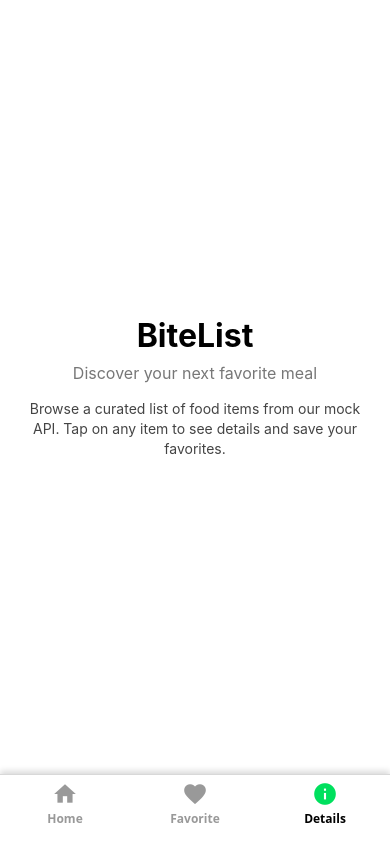
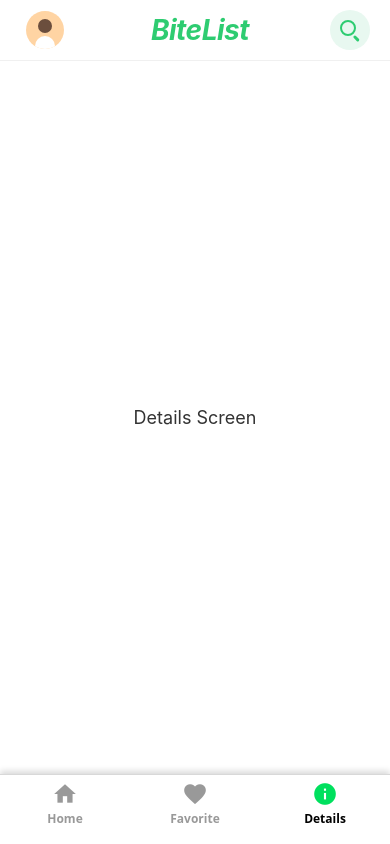
Before and after one commit to RiteshDev99/BiteList, a React Native app: screen /Details in a window 390 px wide. Built offline with nearby package versions, Linux system fonts and the light colour scheme.

Commit message:
Refactor screens to integrate TopBar component and update layout styles

```diff
--- /dev/null
+++ b/src/components/TopBar.tsx
@@ -0,0 +1,163 @@
+import React from 'react';
+import {
+  View,
+  Text,
+  TouchableOpacity,
+  StyleSheet,
+  StatusBar,
+  Platform,
+} from 'react-native';
+import { useSafeAreaInsets } from 'react-native-safe-area-context';
+
+interface TopBarProps {
+  onProfilePress?: () => void;
+  onSearchPress?: () => void;
+}
+
+const TopBar: React.FC<TopBarProps> = ({ onProfilePress, onSearchPress }) => {
+  const insets = useSafeAreaInsets();
+
+  return (
+    <>
+      <StatusBar barStyle="dark-content" backgroundColor="#000000" />
+
+      <View style={[styles.container, { paddingTop: insets.top }]}>
+        <View style={styles.content}>
+          <TouchableOpacity
+            onPress={onProfilePress}
+            activeOpacity={0.7}
+            style={styles.profileButton}
+          >
+            <View style={styles.avatar}>
+              <View style={styles.avatarHead} />
+              <View style={styles.avatarBody} />
+            </View>
+          </TouchableOpacity>
+          <Text style={styles.title}>
+            <Text style={styles.titleBite}>Bite</Text>
+            <Text style={styles.titleList}>List</Text>
+          </Text>
+
+          <TouchableOpacity
+            onPress={onSearchPress}
+            activeOpacity={0.7}
+            style={styles.searchButton}
+          >
+            <View style={styles.searchIcon}>
+              <View style={styles.searchCircle} />
+              <View style={styles.searchHandle} />
+            </View>
+          </TouchableOpacity>
+        </View>
+      </View>
+    </>
+  );
+};
+
+const styles = StyleSheet.create({
+  container: {
+    backgroundColor: '#FFFFFF',
+    borderBottomWidth: 1,
+    borderBottomColor: '#F0F0F0',
+    ...Platform.select({
+      ios: {
+        shadowColor: '#000',
+        shadowOffset: { width: 0, height: 2 },
+        shadowOpacity: 0.05,
+        shadowRadius: 3,
+      },
+      android: {
+        elevation: 2,
+      },
+    }),
+  },
+  content: {
+    flexDirection: 'row',
+    alignItems: 'center',
+    justifyContent: 'space-between',
+    paddingHorizontal: 20,
+    paddingVertical: 12,
+    height: 60,
+  },
+  profileButton: {
+    width: 50,
+    height: 50,
+    justifyContent: 'center',
+    alignItems: 'center',
+  },
+  avatar: {
+    width: 38,
+    height: 38,
+    backgroundColor: '#FFD4A3',
+    borderRadius: 22,
+    justifyContent: 'center',
+    alignItems: 'center',
+    overflow: 'hidden',
+  },
+  avatarHead: {
+    width: 14,
+    height: 14,
+    backgroundColor: '#6B4E3D',
+    borderRadius: 7,
+    position: 'absolute',
+    top: 8,
+  },
+  avatarBody: {
+    width: 20,
+    height: 13,
+    backgroundColor: '#FFFFFF',
+    borderTopLeftRadius: 12,
+    borderTopRightRadius: 12,
+    position: 'absolute',
+    bottom: 0,
+  },
+  title: {
+    fontSize: 28,
+    fontWeight: '700',
+    letterSpacing: -0.5,
+  },
+  titleBite: {
+    color: '#2ECC71',
+    fontStyle: 'italic',
+  },
+  titleList: {
+    color: '#2ECC71',
+    fontStyle: 'italic',
+  },
+  searchButton: {
+    width: 40,
+    height: 40,
+    backgroundColor: '#E8F8F0',
+    borderRadius: 25,
+    justifyContent: 'center',
+    alignItems: 'center',
+  },
+  searchIcon: {
+    width: 24,
+    height: 24,
+    justifyContent: 'center',
+    alignItems: 'center',
+  },
+  searchCircle: {
+    width: 16,
+    height: 16,
+    borderWidth: 2.5,
+    borderColor: '#2ECC71',
+    borderRadius: 8,
+    position: 'absolute',
+    top: 2,
+    left: 2,
+  },
+  searchHandle: {
+    width: 7,
+    height: 2.5,
+    backgroundColor: '#2ECC71',
+    borderRadius: 2,
+    position: 'absolute',
+    bottom: 3,
+    right: 2,
+    transform: [{ rotate: '45deg' }],
+  },
+});
+
+export default TopBar;
--- a/src/ui/Loader.tsx
+++ b/src/components/ui/Loader.tsx
@@ -22,7 +22,7 @@ const Loader = ({ size = 100, fullscreen = false, style }: LoaderProps) => {
         autoPlay
         loop
         style={{ width: size, height: size }}
-        source={require('../assests/loader/page.json')}
+        source={require('../../assests/loader/page.json')}
       />
     </View>
   );
--- a/src/screens/DetailsScreen.tsx
+++ b/src/screens/DetailsScreen.tsx
@@ -1,42 +1,37 @@
+// src/screens/DetailsScreen.tsx
 import React from 'react';
 import { View, Text, StyleSheet } from 'react-native';
+import { DetailsScreenProps } from '../types/navigation';
+import TopBar from '../components/TopBar.tsx';
 
-export default function DetailsScreen() {
+const DetailsScreen: React.FC<DetailsScreenProps> = () => {
   return (
     <View style={styles.container}>
-      <Text style={styles.title}>BiteList</Text>
-      <Text style={styles.subtitle}>Discover your next favorite meal</Text>
-
-      <Text style={styles.text}>
-        Browse a curated list of food items from our mock API. Tap on any item
-        to see details and save your favorites.
-      </Text>
+      <TopBar
+        onProfilePress={() => console.log('Profile')}
+        onSearchPress={() => console.log('Search')}
+      />
+      <View style={styles.content}>
+        <Text style={styles.text}>Details Screen</Text>
+      </View>
     </View>
   );
-}
+};
 
 const styles = StyleSheet.create({
   container: {
     flex: 1,
+    backgroundColor: '#FFFFFF',
+  },
+  content: {
+    flex: 1,
     justifyContent: 'center',
     alignItems: 'center',
-    padding: 24,
-    backgroundColor: '#fff',
-  },
-  title: {
-    fontSize: 32,
-    fontWeight: 'bold',
-    marginBottom: 8,
-  },
-  subtitle: {
-    fontSize: 16,
-    color: '#777',
-    marginBottom: 16,
   },
   text: {
-    fontSize: 14,
-    textAlign: 'center',
-    color: '#444',
-    lineHeight: 20,
+    fontSize: 18,
+    color: '#333',
   },
 });
+
+export default DetailsScreen;
--- a/src/screens/FavoritesScreen.tsx
+++ b/src/screens/FavoritesScreen.tsx
@@ -1,40 +1,37 @@
+// src/screens/FavoriteScreen.tsx
 import React from 'react';
 import { View, Text, StyleSheet } from 'react-native';
-import Loader from '../ui/Loader.tsx';
+import { FavoriteScreenProps } from '../types/navigation';
+import TopBar from '../components/TopBar.tsx';
 
-export default function FavoritesScreen() {
+const FavoriteScreen: React.FC<FavoriteScreenProps> = () => {
   return (
     <View style={styles.container}>
-      <Text style={styles.title}>BiteList</Text>
-      <Text style={styles.subtitle}>Discover your next favorite meal</Text>
-
-    <Loader/>
+      <TopBar
+        onProfilePress={() => console.log('Profile')}
+        onSearchPress={() => console.log('Search')}
+      />
+      <View style={styles.content}>
+        <Text style={styles.text}>Favorite Screen</Text>
+      </View>
     </View>
   );
-}
+};
 
 const styles = StyleSheet.create({
   container: {
     flex: 1,
+    backgroundColor: '#FFFFFF',
+  },
+  content: {
+    flex: 1,
     justifyContent: 'center',
     alignItems: 'center',
-    padding: 24,
-    backgroundColor: '#fff',
-  },
-  title: {
-    fontSize: 32,
-    fontWeight: 'bold',
-    marginBottom: 8,
-  },
-  subtitle: {
-    fontSize: 16,
-    color: '#777',
-    marginBottom: 16,
   },
   text: {
-    fontSize: 14,
-    textAlign: 'center',
-    color: '#444',
-    lineHeight: 20,
+    fontSize: 18,
+    color: '#333',
   },
 });
+
+export default FavoriteScreen;
--- a/src/screens/HomeScreen.tsx
+++ b/src/screens/HomeScreen.tsx
@@ -1,42 +1,47 @@
+// src/screens/HomeScreen.tsx
 import React from 'react';
 import { View, Text, StyleSheet } from 'react-native';
+import { HomeScreenProps } from '../types/navigation';
+import TopBar from '../components/TopBar.tsx';
 
-export default function HomeScreen() {
+const HomeScreen: React.FC<HomeScreenProps> = () => {
+  const handleProfilePress = () => {
+    console.log('Profile pressed');
+    // Navigate to profile or open profile modal
+  };
+
+  const handleSearchPress = () => {
+    console.log('Search pressed');
+    // Navigate to search screen
+  };
+
   return (
     <View style={styles.container}>
-      <Text style={styles.title}>BiteList</Text>
-      <Text style={styles.subtitle}>Discover your next favorite meal</Text>
-
-      <Text style={styles.text}>
-        Browse a curated list of food items from our mock API. Tap on any item
-        to see details and save your favorites.
-      </Text>
+      <TopBar
+        onProfilePress={handleProfilePress}
+        onSearchPress={handleSearchPress}
+      />
+      <View style={styles.content}>
+        <Text style={styles.text}>Home Screen</Text>
+      </View>
     </View>
   );
-}
+};
 
 const styles = StyleSheet.create({
   container: {
     flex: 1,
+    backgroundColor: '#FFFFFF',
+  },
+  content: {
+    flex: 1,
     justifyContent: 'center',
     alignItems: 'center',
-    padding: 24,
-    backgroundColor: '#fff',
-  },
-  title: {
-    fontSize: 32,
-    fontWeight: 'bold',
-    marginBottom: 8,
-  },
-  subtitle: {
-    fontSize: 16,
-    color: '#777',
-    marginBottom: 16,
   },
   text: {
-    fontSize: 14,
-    textAlign: 'center',
-    color: '#444',
-    lineHeight: 20,
+    fontSize: 18,
+    color: '#333',
   },
 });
+
+export default HomeScreen;
--- /dev/null
+++ b/src/types/navigation.ts
@@ -0,0 +1,18 @@
+// src/types/navigation.ts
+import { BottomTabScreenProps } from '@react-navigation/bottom-tabs';
+
+export type RootTabParamList = {
+  Home: undefined;
+  Favorite: undefined;
+  Details: undefined;
+};
+
+export type HomeScreenProps = BottomTabScreenProps<RootTabParamList, 'Home'>;
+export type FavoriteScreenProps = BottomTabScreenProps<
+  RootTabParamList,
+  'Favorite'
+>;
+export type DetailsScreenProps = BottomTabScreenProps<
+  RootTabParamList,
+  'Details'
+>;
```
